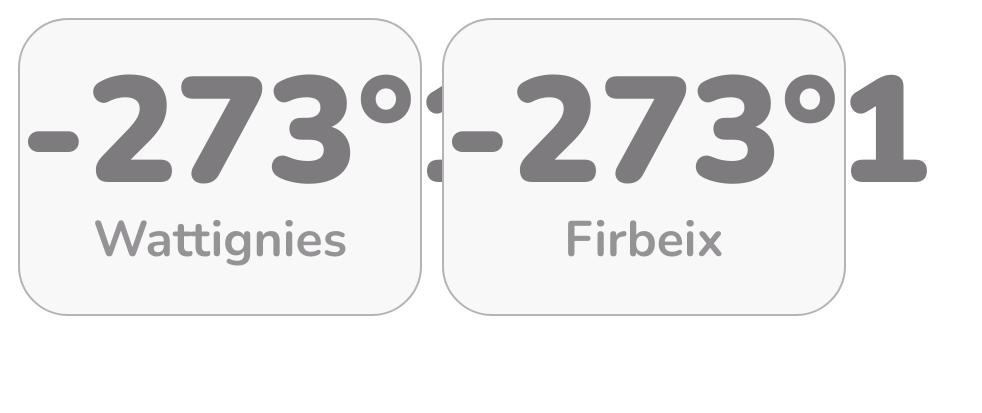
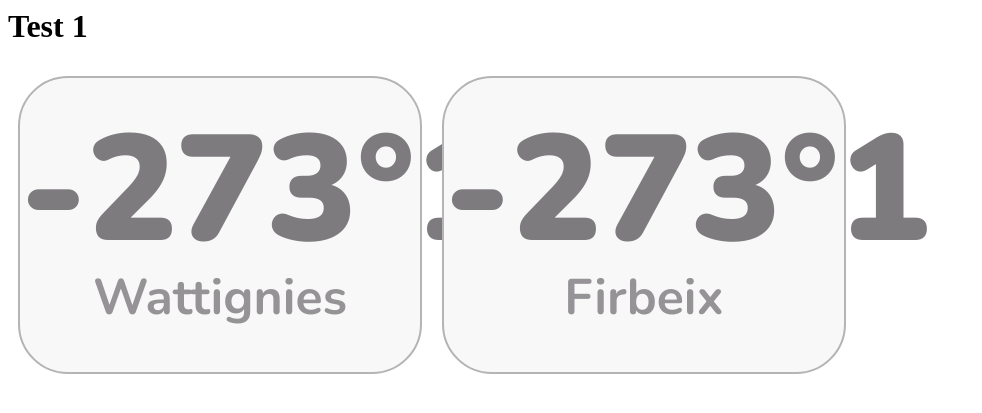
Before and after one commit to godestalbin/tempcollect, a Flask app: page / in a window 1280 px wide. Shown: the top 413 px of the page, without its empty margins (0-982 px from the left). Run offline with Flask 2, Linux system fonts and the light colour scheme; data that the repository does not hold is empty.

Commit message:
Test 01 pull

```diff
--- a/flaskapp/templates/index.html
+++ b/flaskapp/templates/index.html
@@ -7,6 +7,7 @@
         <meta http-equiv="refresh" content="300" >
     </head>
     <body>
+        <h1>Test 1</h1>
         <div style="display: inline">
             <div class="tempBox">
                 <p class="temp">{{data1}}</p>
```
